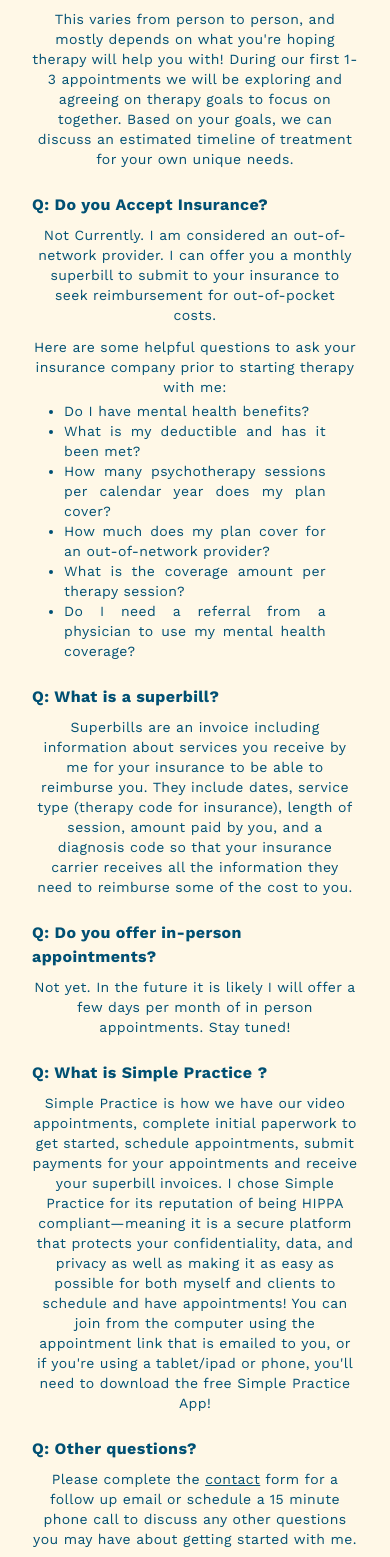
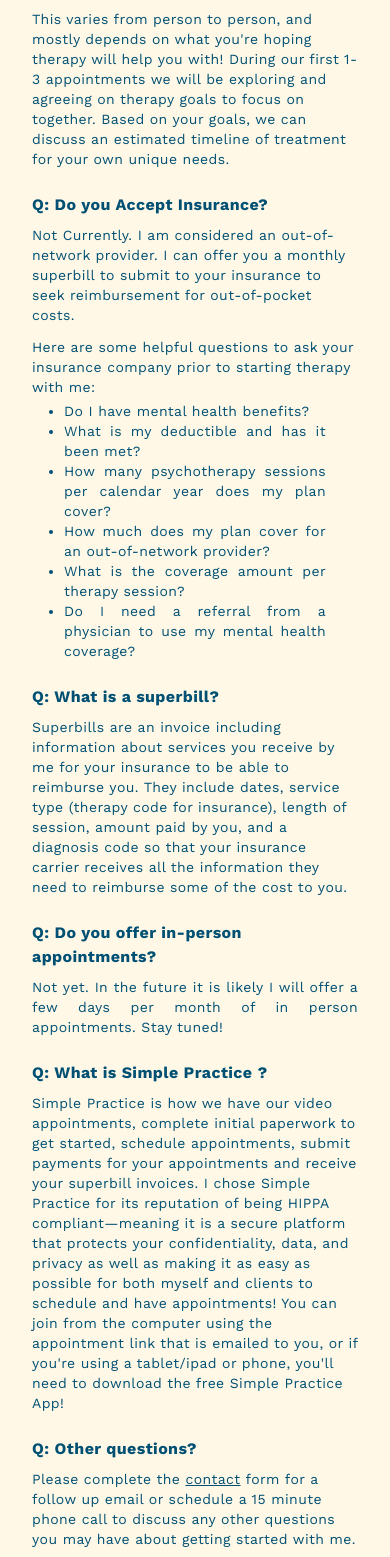
Before and after one commit to trroev/guided-growth-with-rachael, a Next.js app: page /faq in a window 390 px wide. Shown: the part 440-1997 px from the top of the page. Built offline with nearby package versions, Linux system fonts and the light colour scheme.

Commit message:
updated text layouts

```diff
--- a/components/Main.tsx
+++ b/components/Main.tsx
@@ -16,7 +16,7 @@ const Main = () => {
           </p>
         </div>
       </div>
-      <div className="relative pt-24 px-12 text-center sm:text-justify md:px-24 lg:px-48">
+      <div className="relative pt-24 px-12 text-center md:text-justify md:px-24 lg:px-48">
         <p className="text-xs absolute top-0 right-1">
           Photo by{" "}
           <a
--- a/pages/about.tsx
+++ b/pages/about.tsx
@@ -12,7 +12,7 @@ const About = () => (
           <h2>Rachael Mathiak</h2>
           <p className="italic">(she/her/hers)</p>
         </div>
-        <div className="px-6 text-center sm:text-justify md:px-24 lg:px-48">
+        <div className="px-6 text-center md:text-justify md:px-24 lg:px-48">
           <p className="pb-6">
             I am a licensed clinical social worker with 13 years
             experience in the mental health field. I graduated from
--- a/pages/faq.tsx
+++ b/pages/faq.tsx
@@ -13,7 +13,7 @@ const FAQ = () => (
             <div className="pb-2">
               <h5>Q: What is your fee?</h5>
             </div>
-            <p className="text-center sm:text-justify text-sm">
+            <p className="text-sm md:text-justify">
               My rate is $165 per 50 minute session. If you&#39;re
               interested in family therapy, these appointments are a
               full 60 minutes and are $198 per session.
@@ -23,7 +23,7 @@ const FAQ = () => (
             <div className="pb-2">
               <h5>Q: How long do most people come to therapy?</h5>
             </div>
-            <p className="text-center sm:text-justify text-sm">
+            <p className="text-sm md:text-justify">
               This varies from person to person, and mostly depends on
               what you&#39;re hoping therapy will help you with!
               During our first 1-3 appointments we will be exploring
@@ -36,17 +36,17 @@ const FAQ = () => (
             <div className="pb-2">
               <h5>Q: Do you Accept Insurance?</h5>
             </div>
-            <p className="text-center sm:text-justify text-sm pb-3">
+            <p className="text-sm pb-3 md:text-justify">
               Not Currently. I am considered an out-of-network
               provider. I can offer you a monthly superbill to submit
               to your insurance to seek reimbursement for
               out-of-pocket costs.
             </p>
-            <p className="text-center sm:text-justify text-sm pb-1">
+            <p className="text-sm pb-1 md:text-justify">
               Here are some helpful questions to ask your insurance
               company prior to starting therapy with me:
             </p>
-            <div className="text-sm text-center sm:text-justify px-8">
+            <div className="text-sm px-8">
               <ul className="text-justify list-disc">
                 <li>Do I have mental health benefits?</li>
                 <li>What is my deductible and has it been met?</li>
@@ -72,7 +72,7 @@ const FAQ = () => (
             <div className="pb-2">
               <h5>Q: What is a superbill?</h5>
             </div>
-            <p className="text-center sm:text-justify text-sm">
+            <p className="text-sm md:text-justify">
               Superbills are an invoice including information about
               services you receive by me for your insurance to be able
               to reimburse you. They include dates, service type
@@ -86,7 +86,7 @@ const FAQ = () => (
             <div className="pb-2">
               <h5>Q: Do you offer in-person appointments?</h5>
             </div>
-            <p className="text-center sm:text-justify text-sm">
+            <p className="text-sm md: text-justify">
               Not yet. In the future it is likely I will offer a few
               days per month of in person appointments. Stay tuned!
             </p>
@@ -95,7 +95,7 @@ const FAQ = () => (
             <div className="pb-2">
               <h5>Q: What is Simple Practice ?</h5>
             </div>
-            <p className="text-center sm:text-justify text-sm">
+            <p className="text-sm md:text-justify">
               Simple Practice is how we have our video appointments,
               complete initial paperwork to get started, schedule
               appointments, submit payments for your appointments and
@@ -114,7 +114,7 @@ const FAQ = () => (
             <div className="pb-2">
               <h5>Q: Other questions?</h5>
             </div>
-            <p className="text-center sm:text-justify text-sm">
+            <p className="text-sm md:text-justify">
               Please complete the{" "}
               <Link
                 className="underline hover:font-semibold"
--- a/pages/services.tsx
+++ b/pages/services.tsx
@@ -8,7 +8,7 @@ const Services = () => (
         <p className="uppercase text-2xl tracking-widest border-b border-green">
           Services
         </p>
-        <div className="p-4 md:px-12">
+        <div className="p-4 md:px-12 md:text-justify">
           <div className="border-b border-green mb-6">
             <ul className="list-disc">
               <li className="pb-4">
```
